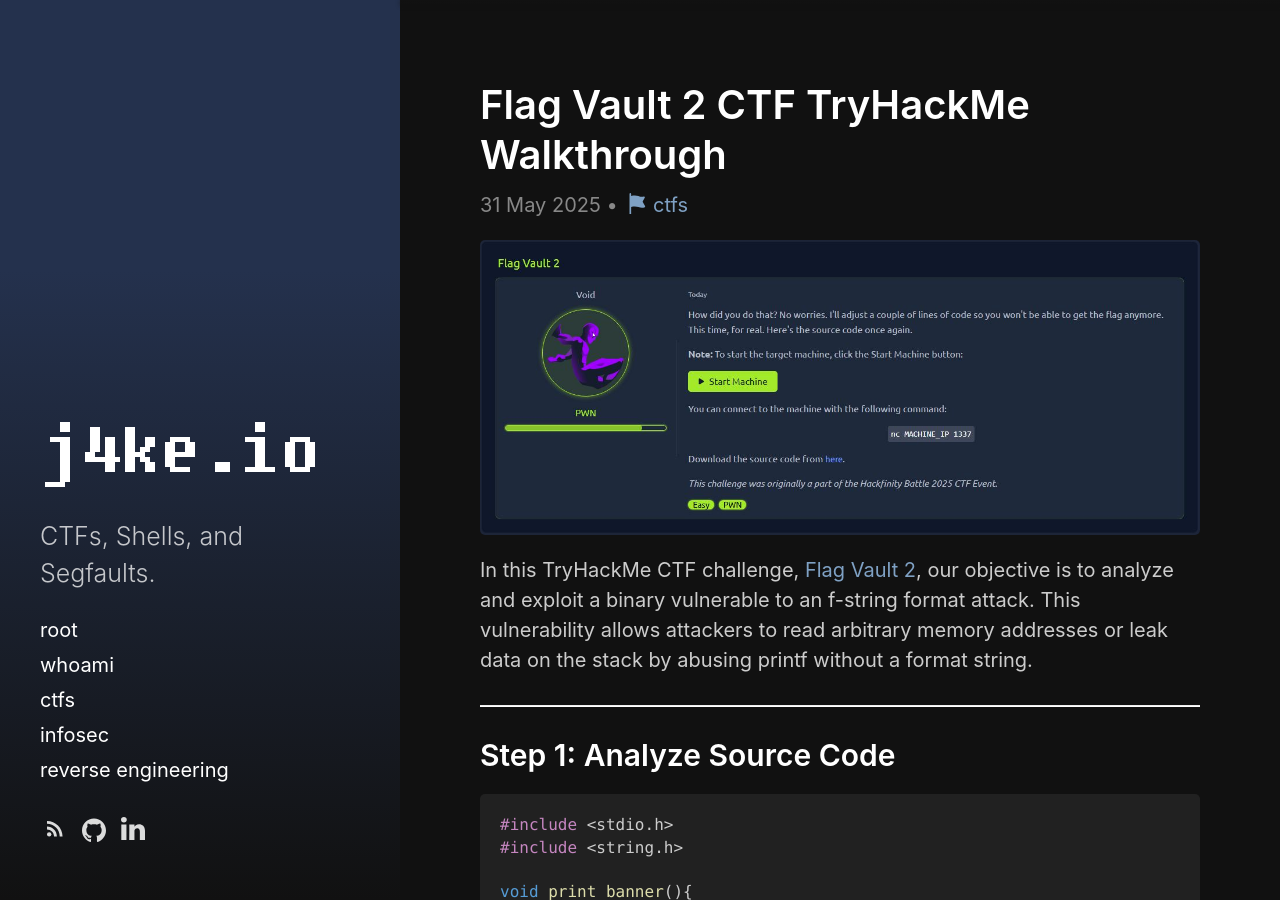
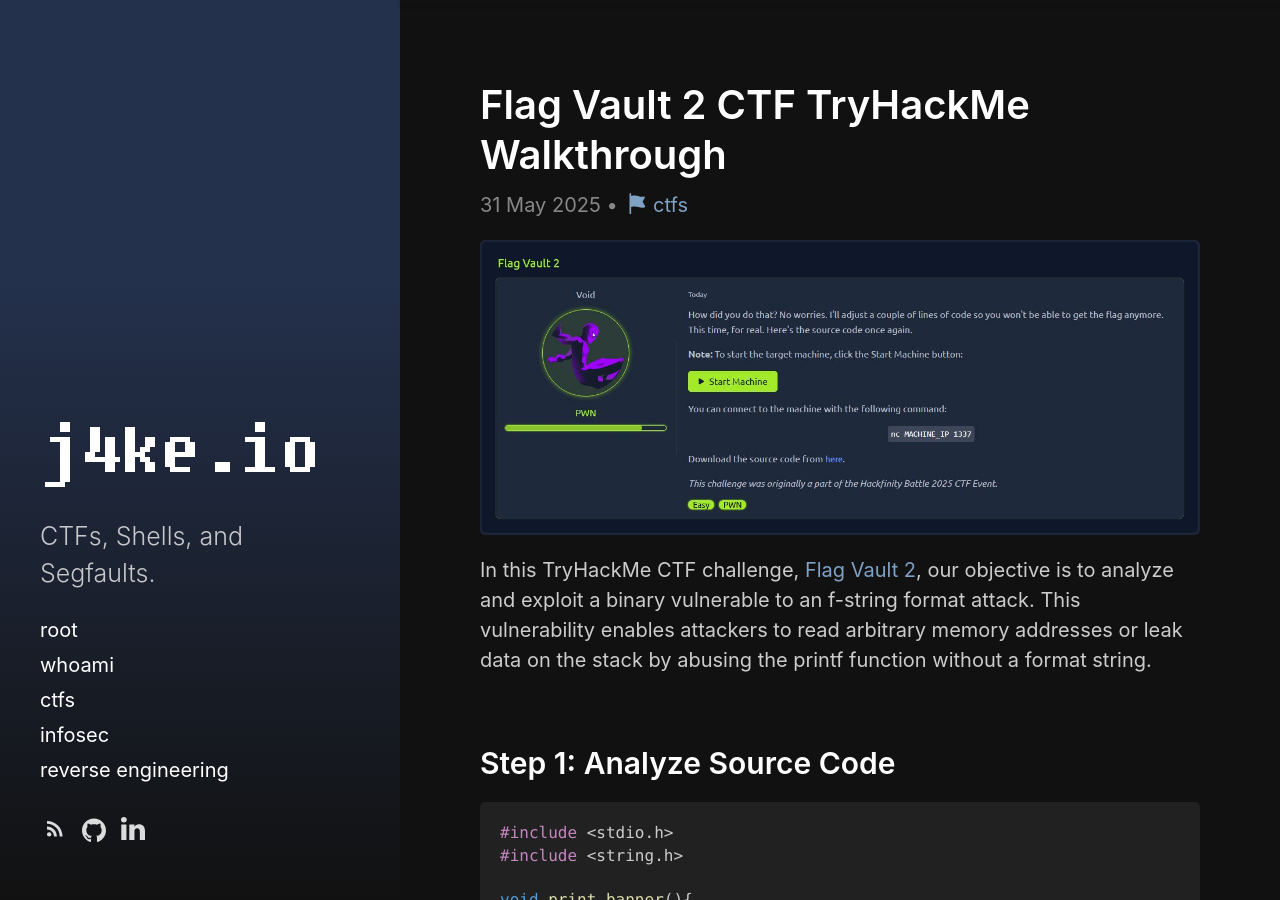
Before and after one commit to j4ke-exe/j4ke.io, a Jekyll site: the page built from _posts/2025-05-31-abusing-f-string-vulnerability-in-flag-vault-2-tryhackme-walkthrough.md, in a window 1280 px wide and 900 px high. Built offline with Jekyll 4.4.1, drawn with Linux system fonts in a browser that asks for light colours; some of the changed text lies outside the part shown.

Commit message:
Update 2025-05-31-abusing-f-string-vulnerability-in-flag-vault-2-tryhackme-walkthrough.md

````diff
--- a/_posts/2025-05-31-abusing-f-string-vulnerability-in-flag-vault-2-tryhackme-walkthrough.md
+++ b/_posts/2025-05-31-abusing-f-string-vulnerability-in-flag-vault-2-tryhackme-walkthrough.md
@@ -9,9 +9,9 @@
 
 ![](https://raw.githubusercontent.com/j4ke-exe/j4ke.io/refs/heads/main/assets/media/flag-vault-2-banner.jpg){: .center-image }
 
-In this TryHackMe CTF challenge, [Flag Vault 2](https://tryhackme.com/room/hfb1flagvault2), our objective is to analyze and exploit a binary vulnerable to an f-string format attack. This vulnerability allows attackers to read arbitrary memory addresses or leak data on the stack by abusing printf without a format string.
+In this TryHackMe CTF challenge, [Flag Vault 2](https://tryhackme.com/room/hfb1flagvault2), our objective is to analyze and exploit a binary vulnerable to an f-string format attack. This vulnerability enables attackers to read arbitrary memory addresses or leak data on the stack by abusing the printf function without a format string.
 
----
+<br>
 
 ## Step 1: Analyze Source Code
 
@@ -72,10 +72,10 @@
 
 ### Observations:
 - The vulnerable function is `print_flag()`, which accepts an unsanitized user input (`username`) and passes it directly into `printf()`.
-- `gets()` is also bad considering it allows an attacker to input without bounds checking, which can result in a **buffer overflows**.
+- `gets()` is also bad, considering it allows an attacker to input without bounds checking, which can result in a **buffer overflow**.
 - The flag is stored in memory in a buffer called `flag`, but the actual call to `printf("%s", flag)` has been commented out. The idea is that the flag is in memory but inaccessible... or is it?
 
----
+<br>
 
 ## Step 2: Understand the Vulnerability
 
@@ -89,7 +89,7 @@
 
 This introduces a **format string vulnerability**, where if user input contains format specifiers (like `%x`, `%s`, `%n`, etc.), they are interpreted by `printf()`, resulting in unwanted behavior.
 
----
+<br>
 
 ### Why is it vulnerable?
 
@@ -101,11 +101,11 @@
 
 In this case, the goal is to grab the flag string stored in memory. Since it’s read with `fgets()` and stored in `char flag[200]`, we can try to leak stack positions where `flag` is located.
 
----
+<br>
 
 ## Step 3: Exploit
 
-Below is a simple python script I wrote to brute-force stack positions with payloads like `%1$s`, resulting in leaking a stack position that contains the flag.
+Below is a simple Python script I wrote to brute-force stack positions with payloads like `%1$s`, resulting in leaking a stack position that contains the flag.
 
 ```python
 import os
@@ -146,14 +146,14 @@
 ByteReaper
 ```
 
----
+<br>
 
 ### How does this work?
 
 - `printf(username)` interprets `%5$s` as "read the 5th item on the stack as a pointer to a string".
 - This is where the `flag` buffer resides in memory after being populated by `fgets()`.
 
----
+<br>
 
 ## Step 4: Hotwash
 
@@ -174,9 +174,9 @@
 
 Learn more: [OWASP Format String Vulnerabilities](https://owasp.org/www-community/attacks/Format_string_attack)
 
-Regardless if you're printing a simple or complex string, always use an explicit format string to mitigate this attack vector.
+Regardless of whether you're printing a simple or complex string, always use an explicit format string to mitigate this attack vector.
 
----
+<br>
 
 ## Room Created By
 - [munra](https://tryhackme.com/p/munra)
````
